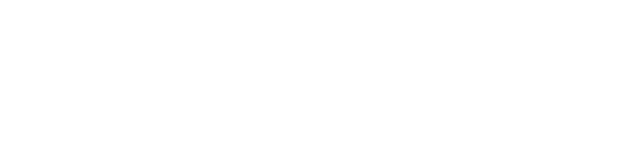
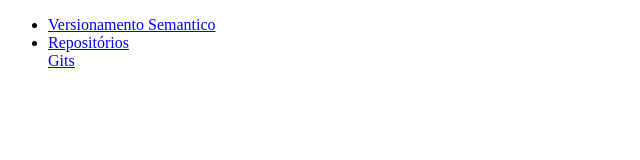
Before and after one commit to gabrielmenegel/telos.versionamento, a plain HTML site: page index.html in a window 1280 px wide. Shown: the whole page, without its empty margins (0-640 px from the left). Drawn offline with Linux system fonts and the light colour scheme.

Commit message:
feat(configurado commitizen): configurado
commitizen

```diff
--- a/index.html
+++ b/index.html
@@ -7,6 +7,16 @@
     <title>Versionamento de Software</title>
 </head>
 <body>
-
+    <nav>
+        <ul>
+            <li>
+              <a href="semver.html">Versionamento Semantico</a>
+            </li>
+            <li>
+              <a href="repositorios.html">Repositórios</a>
+            </li>
+             <a href="git.html">Gits</a>
+        </ul>
+    </nav>
 </body>
 </html>
```
